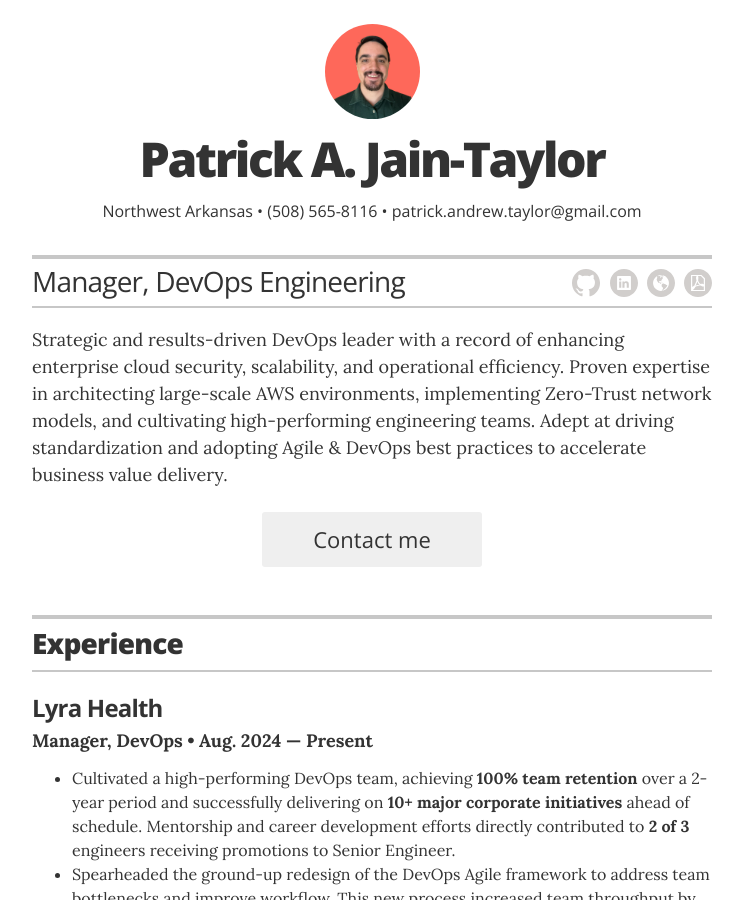
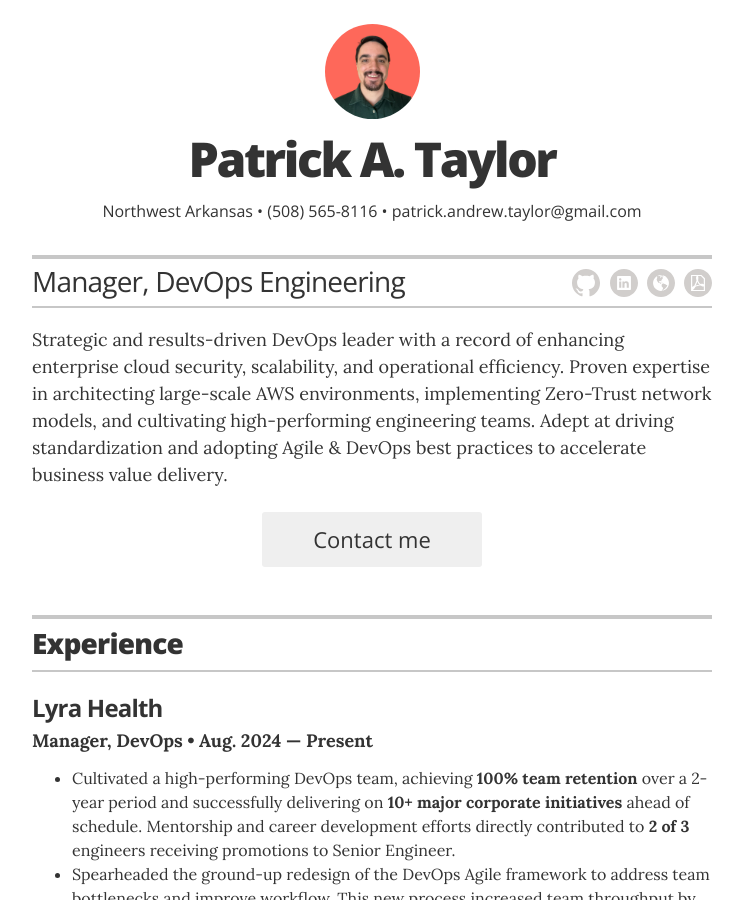
Before and after one commit to patrick-andrew-jain-taylor/resume, a Jekyll site: the page built from index.html, in a window 1280 px wide and 900 px high. Shown: the whole window, without its empty margins (268-1011 px from the left). Built offline with Jekyll 4.4.1, drawn with Linux system fonts in a browser that asks for light colours.

Commit message:
fix: update name from Jain-Taylor to Taylor
Correct the displayed resume name and site title in _config.yml,
the LICENSE copyright holder, and point the PDF-generation workflow
at the current domain from CNAME (resume.patrick.taylors.family).

Co-Authored-By: Claude Fable 5 <noreply@anthropic.com>
Claude-Session: https://claude.ai/code/session_016sWhd45D7cckXzsvYFJtFY

```diff
--- a/_config.yml
+++ b/_config.yml
@@ -1,5 +1,5 @@
 # Site settings
-title: "Patrick Andrew Jain-Taylor"
+title: "Patrick Andrew Taylor"
 description: "Professional Resume - Inspired by https://github.com/jglovier/resume-template"
 
 # Build settings
@@ -10,7 +10,7 @@ sass:
 
 # Resume settings
 resume_avatar:                  "true"
-resume_name:                    "Patrick A. Jain-Taylor"
+resume_name:                    "Patrick A. Taylor"
 resume_title:                   "Manager, DevOps Engineering"
 
 # used for the contact button in _layouts/resume.html
```
Also changed, not shown: .github/workflows/action.yml, 1 other file.
